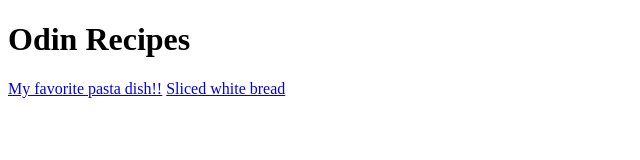
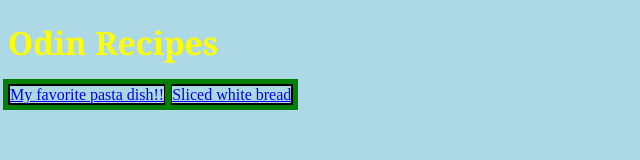
Before and after one commit to psmith50/odin-recipes, a plain HTML site: page index.html in a window 1280 px wide. Shown: the whole page, without its empty margins (0-640 px from the left). Drawn offline with Linux system fonts and the light colour scheme.

Commit message:
adding pictures to recipe webpage, updated font and color of CSS, mostly playing around with CSS

```diff
--- a/index.html
+++ b/index.html
@@ -4,7 +4,8 @@
     <meta charset="UTF-8">
     <meta http-equiv="X-UA-Compatible" content="IE=edge">
     <meta name="viewport" content="width=device-width, initial-scale=1.0">
-    <title>Document</title>
+    <title>My Recipe Website</title>
+    <link rel="stylesheet" href="style.css">
 </head>
 <body>
     <h1>Odin Recipes</h1>
--- /dev/null
+++ b/style.css
@@ -0,0 +1,16 @@
+h1 {
+    font-family:Cambria, Cochin, Georgia, Times, 'Times New Roman', serif
+}
+
+body {
+    background-color:lightblue;
+}
+
+h1{
+    color: yellow;
+}
+
+a {
+    border: 2px solid black;
+    outline: green solid 5px;
+}
```
Also changed, not shown: recipes/bread.html (+1 -0 lines), recipes/lasagna.html (+1 -0 lines).
